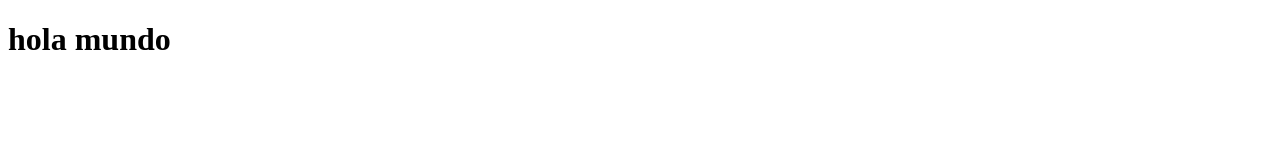
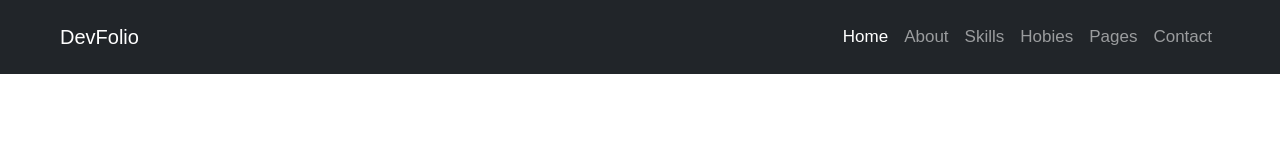
Before and after one commit to luisleon7677/PersonalPage, a plain HTML site: page index.html in a window 1280 px wide. Drawn offline with nearby package versions, Linux system fonts and the light colour scheme.

Commit message:
primer avance navBar

```diff
--- a/index.html
+++ b/index.html
@@ -3,9 +3,49 @@
 <head>
     <meta charset="UTF-8">
     <meta name="viewport" content="width=device-width, initial-scale=1.0">
+    <!--Boostrap-->
+    <link href="https://cdn.jsdelivr.net/npm/bootstrap@5.3.3/dist/css/bootstrap.min.css" rel="stylesheet" integrity="sha384-QWTKZyjpPEjISv5WaRU9OFeRpok6YctnYmDr5pNlyT2bRjXh0JMhjY6hW+ALEwIH" crossorigin="anonymous">
+    <link rel="stylesheet" href="/styles.css">
     <title>Document</title>
 </head>
 <body>
-    <h1>hola mundo</h1>
+    <!--https://plantillashtmlgratis.com/todas-las-plantillas/plantilla/plantillas-html-css-para-descargar-gratis-devfolio/-->
+
+    <!--NavBar-->
+    <nav class="navbar navbar-expand-sm bg-dark" data-bs-theme="dark">
+        <div class="container-fluid py-2" >
+          <a class="navbar-brand ms-5" href="#">DevFolio</a>
+          <button class="navbar-toggler" type="button" data-bs-toggle="collapse" data-bs-target="#navbarNav" aria-controls="navbarNav" aria-expanded="false" aria-label="Toggle navigation">
+            <span class="navbar-toggler-icon"></span>
+          </button>
+          <div class="collapse navbar-collapse" id="navbarNav">
+            <ul class="navbar-nav ms-auto me-5 ">
+              <li class="nav-item">
+                <a class="nav-link active" aria-current="page" href="#">Home</a>
+              </li>
+              <li class="nav-item">
+                <a class="nav-link" href="#">About</a>
+              </li>
+              <li class="nav-item">
+                <a class="nav-link" href="#">Skills</a>
+              </li>
+              <li class="nav-item">
+                <a class="nav-link" aria-disabled="true">Hobies</a>
+              </li>
+              <li class="nav-item">
+                <a class="nav-link" aria-disabled="true">Pages</a>
+              </li>
+              <li class="nav-item">
+                <a class="nav-link" aria-disabled="true">Contact</a>
+              </li>
+            </ul>
+          </div>
+        </div>
+    </nav>
+
+
+
+    <script src="https://cdn.jsdelivr.net/npm/bootstrap@5.3.3/dist/js/bootstrap.bundle.min.js" integrity="sha384-YvpcrYf0tY3lHB60NNkmXc5s9fDVZLESaAA55NDzOxhy9GkcIdslK1eN7N6jIeHz" crossorigin="anonymous"></script>
+    <script src="/scripts.js"></script>
 </body>
 </html>
--- /dev/null
+++ b/scripts.js
@@ -0,0 +1,13 @@
+//NavBar
+
+//gestionar la activación de elementos de la barra de navegación
+
+const navLinks = document.querySelectorAll('.nav-link');
+navLinks.forEach(link =>{
+    link.addEventListener('click',function(){
+        //Eliminar la clase activate para todos los elementos
+        navLinks.forEach(link=> link.classList.remove('active'));
+        //Agregar la clase activate para el elemento seleccionado
+        this.classList.add('active');
+    })
+});
--- /dev/null
+++ b/styles.css
@@ -0,0 +1,6 @@
+/*NavBAr*/
+
+.container-fluid{
+    font-family: Arial, Helvetica, sans-serif;
+    font-size: 17px;
+}
```
